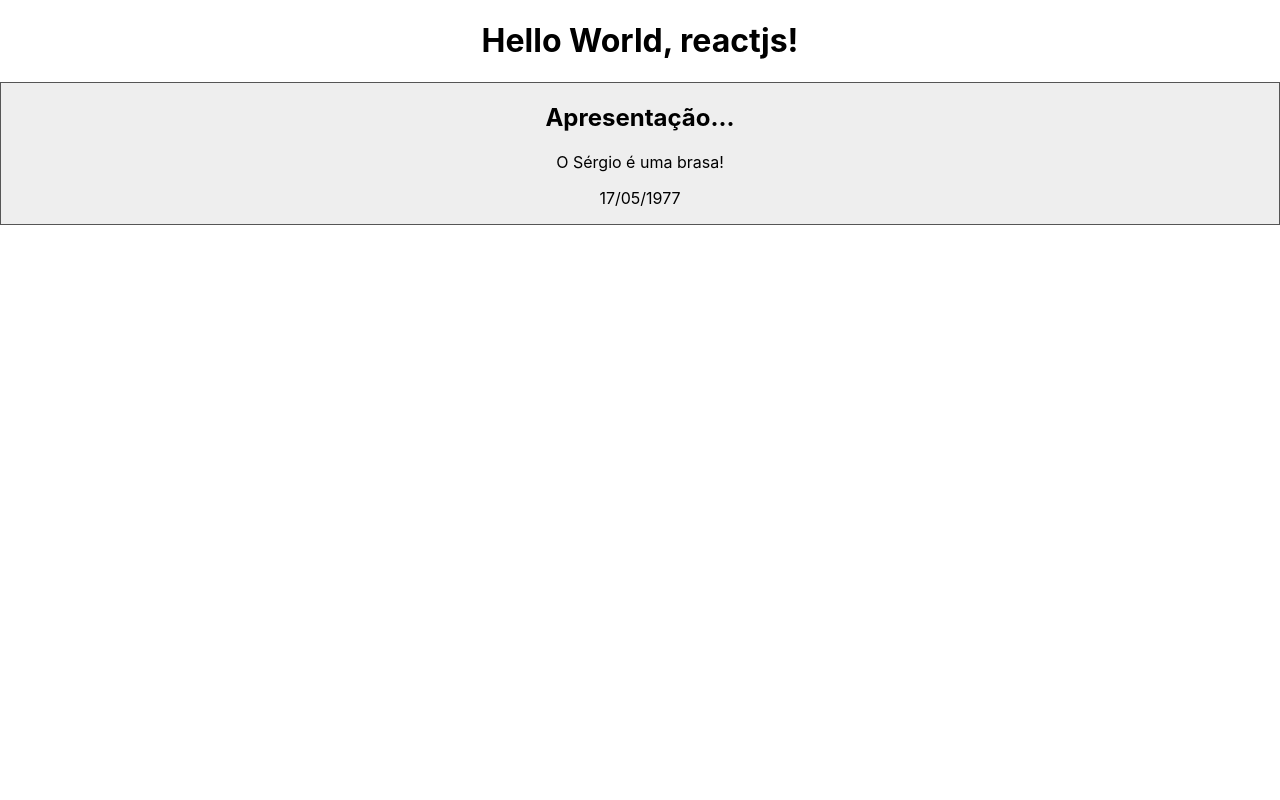
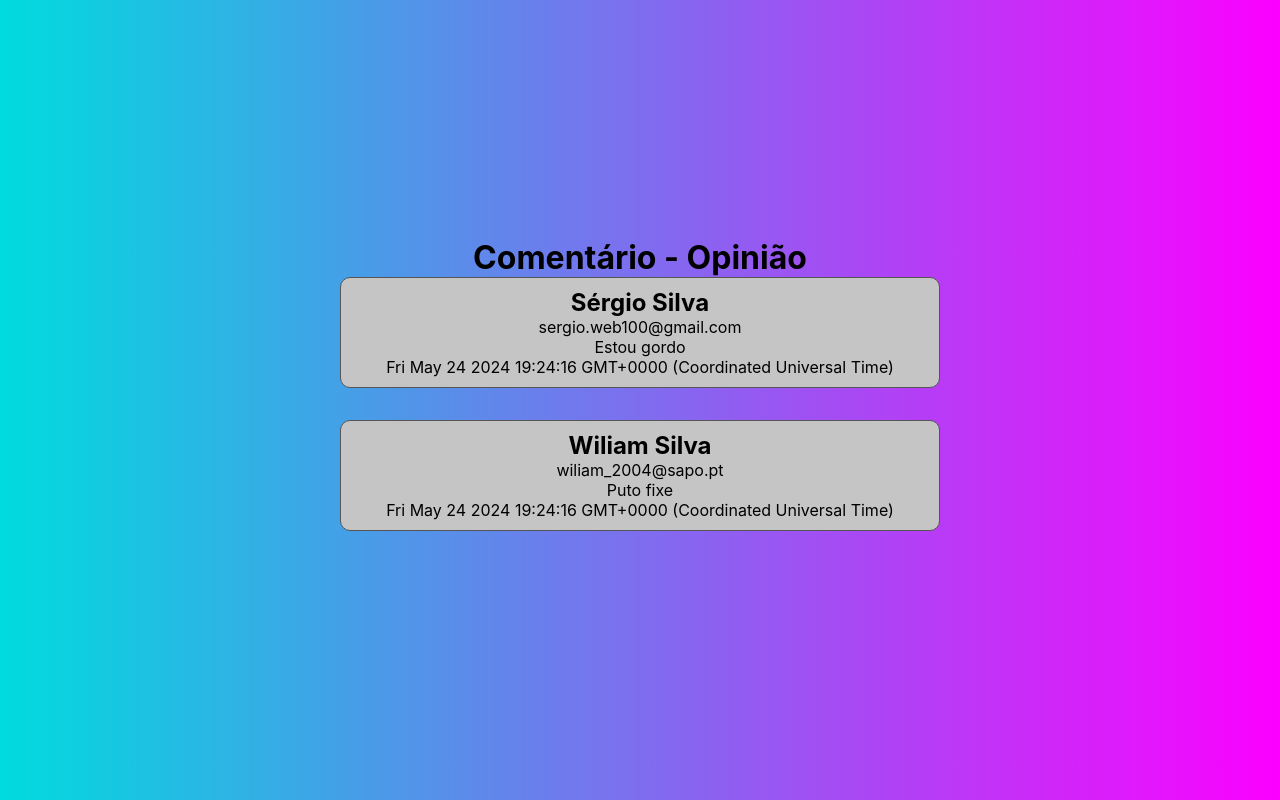
Before and after one commit to sergiosilva2023/reactjs-comment-app, a React (Create React App) app: page / in a window 1280 px wide. Built offline with nearby package versions, Linux system fonts and the light colour scheme.

Commit message:
Passar as propriedades para o Componente Componente

```diff
--- a/src/App.js
+++ b/src/App.js
@@ -3,9 +3,19 @@ import Comment from "./components/Comment";
 function App() {
   return (
     <div className="App">
-      <h1>Hello World, reactjs!</h1>
-      <Comment />
-
+      <h1>Comentário - Opinião</h1>
+      <Comment
+          name="Sérgio Silva"
+          email="sergio.web100@gmail.com"
+          date={new Date()}
+          message="Estou gordo"
+          />
+      <Comment
+           name="Wiliam Silva"
+           email="wiliam_2004@sapo.pt"
+           date={new Date()}
+           message="Puto fixe"
+           />
     </div>
   );
 }
--- a/src/components/Comment.css
+++ b/src/components/Comment.css
@@ -1,5 +1,24 @@
+* {
+    box-sizing: border-box;
+    margin: 0;
+    padding: 0;
+}
+
+body {
+    width: 100%;
+    min-height: 100vh;
+    background: linear-gradient(90deg, #00dbde 0%, #fc00ff 100%);
+    display: flex;
+    justify-content: center;
+    align-items: center;
+}
+
 .comment {
+
+    width: 600px;
     border: 1px solid #555;
     margin-bottom: 2rem;
-    background-color: #eee;
+    background-color: #c5c5c5;
+    border-radius: 10px;
+    padding: 10px;
 }
--- a/src/components/Comment.jsx
+++ b/src/components/Comment.jsx
@@ -1,13 +1,16 @@
 import "./Comment.css"
 
-const Comment = () => {
+const Comment = (props) => {
+
+    const {name, email, message, date} = props;
     return (
         <div className="comment">
-        <h2>Apresentação...</h2>
-        <p>O Sérgio é uma brasa!</p>
-        <p>17/05/1977</p>
+        <h2>{name}</h2>
+        <p>{email}</p>
+        <p>{message}</p>
+        <p>{date.toString()}</p>
         </div>
-    )
-}
+    );
+};
 
 export default Comment;
```
